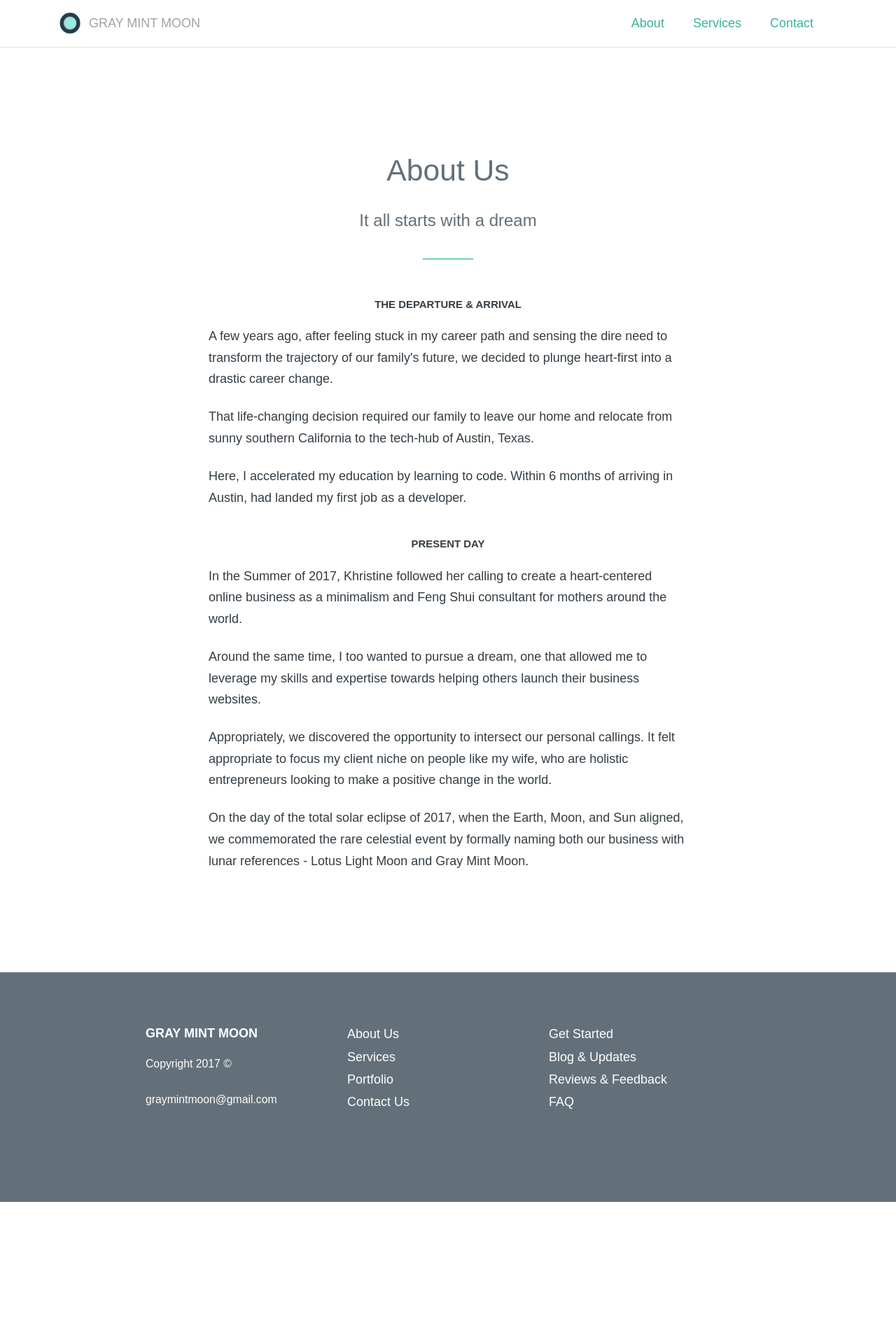
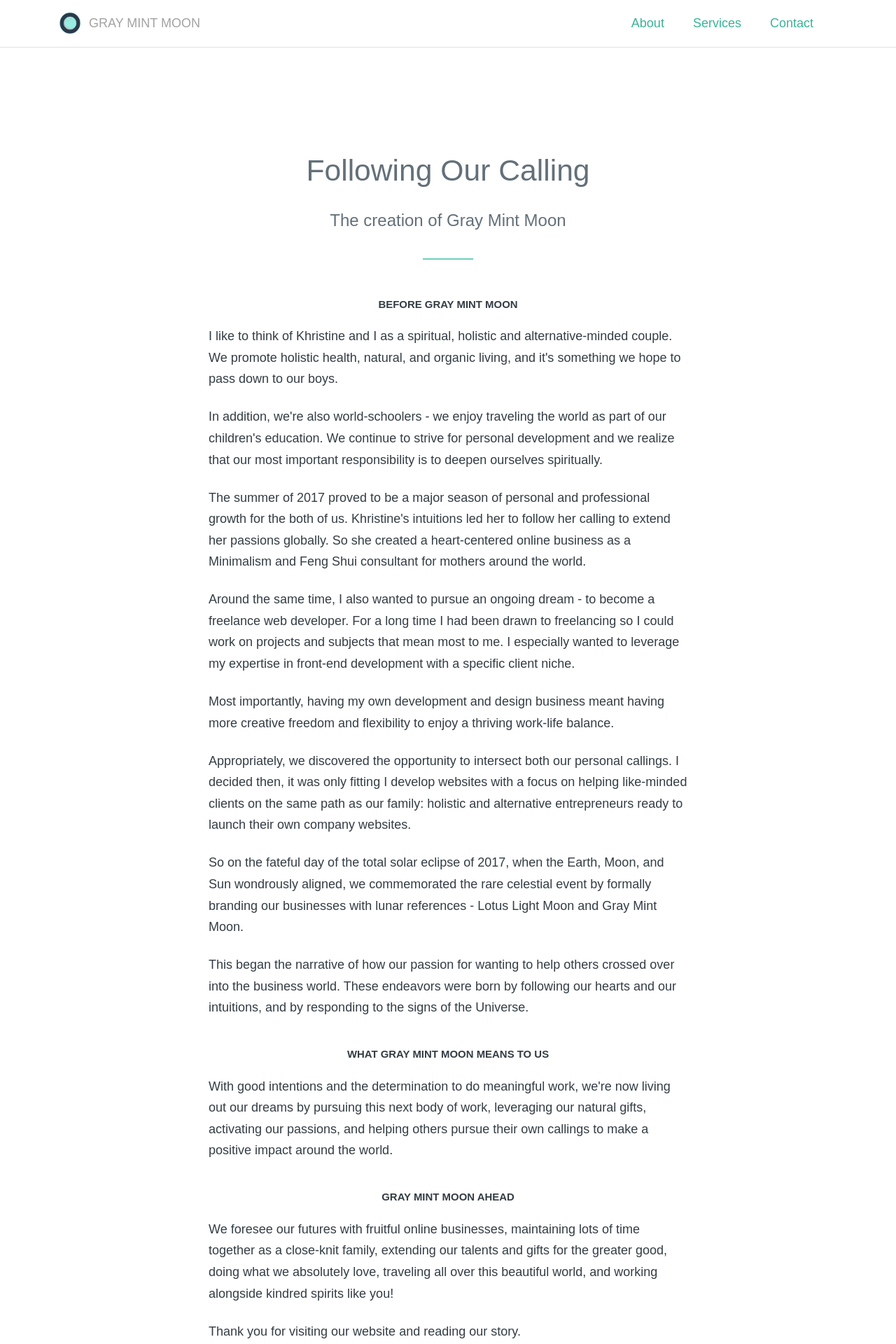
Before and after one commit to graymintmoon/graymintmoon.github.io, a Jekyll site: the page built from about.md, in a window 1280 px wide. Shown: the top 1920 px of the page at 70% size. Built offline with Jekyll 4.4.1, drawn with Linux system fonts in a browser that asks for light colours; nearby versions of some CDN libraries; some web fonts are replaced; before the commit the page ends 1717 px from its top, so only the background shows below that; some of the changed text lies outside the part shown.

Commit message:
about update

```diff
--- a/_sass/utils/_text.scss
+++ b/_sass/utils/_text.scss
@@ -17,6 +17,7 @@
 	&_center{text-align: center;}
 	&_underline{text-decoration: underline;}
 	&_left{text-align: left;}
+	&_right{text-align: right;}
 	&_small{font-size: .875em}
 	&_trim_top {margin-top: 0;}
 	&_trim_bottom {margin-bottom: 0;}
--- a/about.md
+++ b/about.md
@@ -3,25 +3,45 @@ layout: page
 title: About
 ---
 <div class="text_center">
-	<h2 class="text_charcoal">About Us</h2>
-	<h4 class="page_subtitle">It all starts with a dream</h4>
+	<h2 class="text_charcoal">Following Our Calling</h2>
+	<h4 class="page_subtitle">The creation of Gray Mint Moon</h4>
 	<hr class="divider">
 </div>
 
-<h5 class="page_section_title text_center">the departure & arrival</h5>
+<h5 class="page_section_title text_center">Before Gray Mint Moon</h5>
 
-<p>A few years ago, after feeling stuck in my career path and sensing the dire need to transform the trajectory of our family's future, we decided to plunge heart-first into a drastic career change.</p>
+<p>I like to think of Khristine and I as a spiritual, holistic and alternative-minded couple. We promote holistic health, natural, and organic living, and it's something we hope to pass down to our boys.</p>
 
-<p>That life-changing decision required our family to leave our home and relocate from sunny southern California to the tech-hub of Austin, Texas.</p>
+<p>In addition, we're also world-schoolers - we enjoy traveling the world as part of our children's education. We continue to strive for personal development and we realize that our most important responsibility is to deepen ourselves spiritually.</p>
 
-<p>Here, I accelerated my education by learning to code. Within 6 months of arriving in Austin, had landed my first job as a developer.</p>
+<p>The summer of 2017 proved to be a major season of personal and professional growth for the both of us. Khristine's intuitions led her to follow her calling to extend her passions globally. So she created a heart-centered online business as a Minimalism and Feng Shui consultant for mothers around the world.</p>
 
-<h5 class="page_section_title text_center">present day</h5>
+<p>Around the same time, I also wanted to pursue an ongoing dream - to become a freelance web developer. For a long time I had been drawn to freelancing so I could work on projects and subjects that mean most to me. I especially wanted to leverage my expertise in front-end development with a specific client niche.</p>
 
-<p>In the Summer of 2017, Khristine followed her calling to create a heart-centered online business as a minimalism and Feng Shui consultant for mothers around the world.</p>
+<p>Most importantly, having my own development and design business meant having more creative freedom and flexibility to enjoy a thriving work-life balance.</p>
 
-<p>Around the same time, I too wanted to pursue a dream, one that allowed me to leverage my skills and expertise towards helping others launch their business websites.</p>
+<p>Appropriately, we discovered the opportunity to intersect both our personal callings. I decided then, it was only fitting I develop websites with a focus on helping like-minded clients on the same path as our family: holistic and alternative entrepreneurs ready to launch their own company websites. </p>
 
-<p>Appropriately, we discovered the opportunity to intersect our personal callings. It felt appropriate to focus my client niche on people like my wife, who are holistic entrepreneurs looking to make a positive change in the world.</p>
+<p>So on the fateful day of the total solar eclipse of 2017, when the Earth, Moon, and Sun wondrously aligned, we commemorated the rare celestial event by formally branding our businesses with lunar references - Lotus Light Moon and Gray Mint Moon.</p>
 
-<p>On the day of the total solar eclipse of 2017, when the Earth, Moon, and Sun aligned, we commemorated the rare celestial event by formally naming both our business with lunar references - Lotus Light Moon and Gray Mint Moon.</p>
+<p>This began the narrative of how our passion for wanting to help others crossed over into the business world. These endeavors were born by following our hearts and our intuitions, and by responding to the signs of the Universe.</p>
+
+<h5 class="page_section_title text_center">What Gray Mint Moon Means to Us</h5>
+
+<p>With good intentions and the determination to do meaningful work, we're now living out our dreams by pursuing this next body of work, leveraging our natural gifts, activating our passions, and helping others pursue their own callings to make a positive impact around the world.</p>
+
+<h5 class="page_section_title text_center">Gray Mint Moon Ahead</h5>
+
+<p>We foresee our futures with fruitful online businesses, maintaining lots of time together as a close-knit family, extending our talents and gifts for the greater good, doing what we absolutely love, traveling all over this beautiful world, and working alongside kindred spirits like you! </p>
+
+<p>Thank you for visiting our website and reading our story.</p>
+
+<a href="/contact">Let's talk</a> about how Gray Mint Moon can help you pursue your own dreams and launch your holistic business website.
+
+
+<div class="row_sm">
+	<div class="text_regular text_small">
+		<em>“And, when you want something, all the universe conspires in helping you to achieve it.”</em><br>
+		<em>- Paulo Coelho, The Alchemist</em>
+	</div>
+</div>
```
